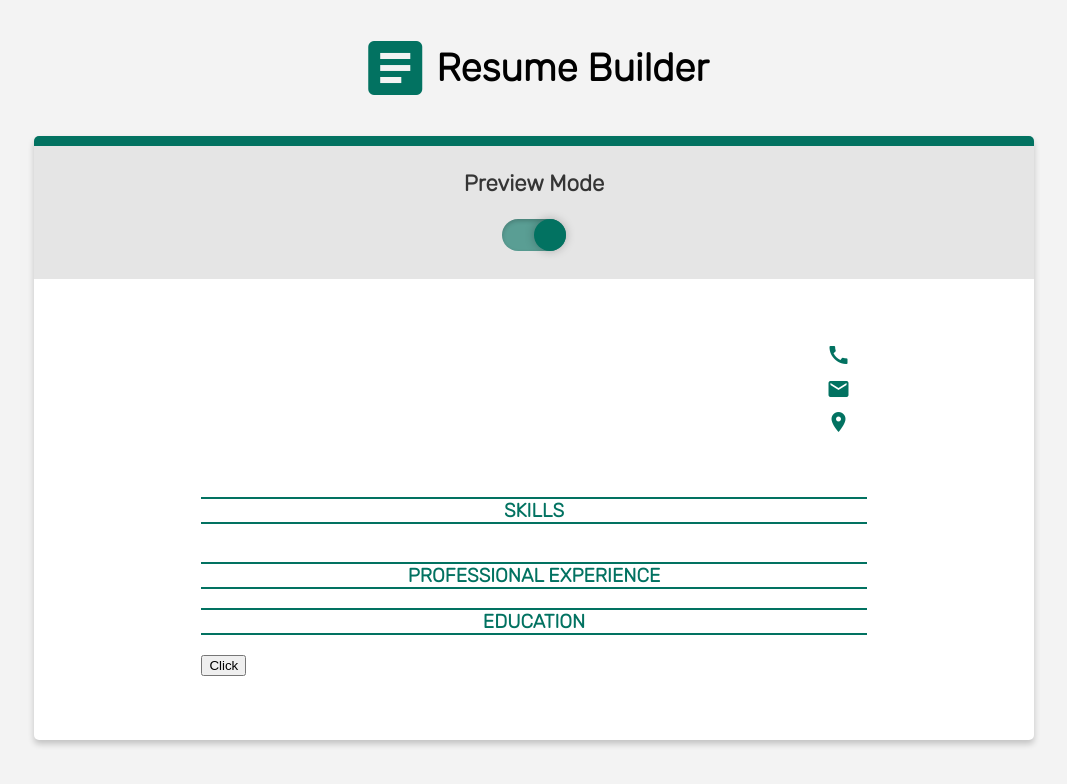
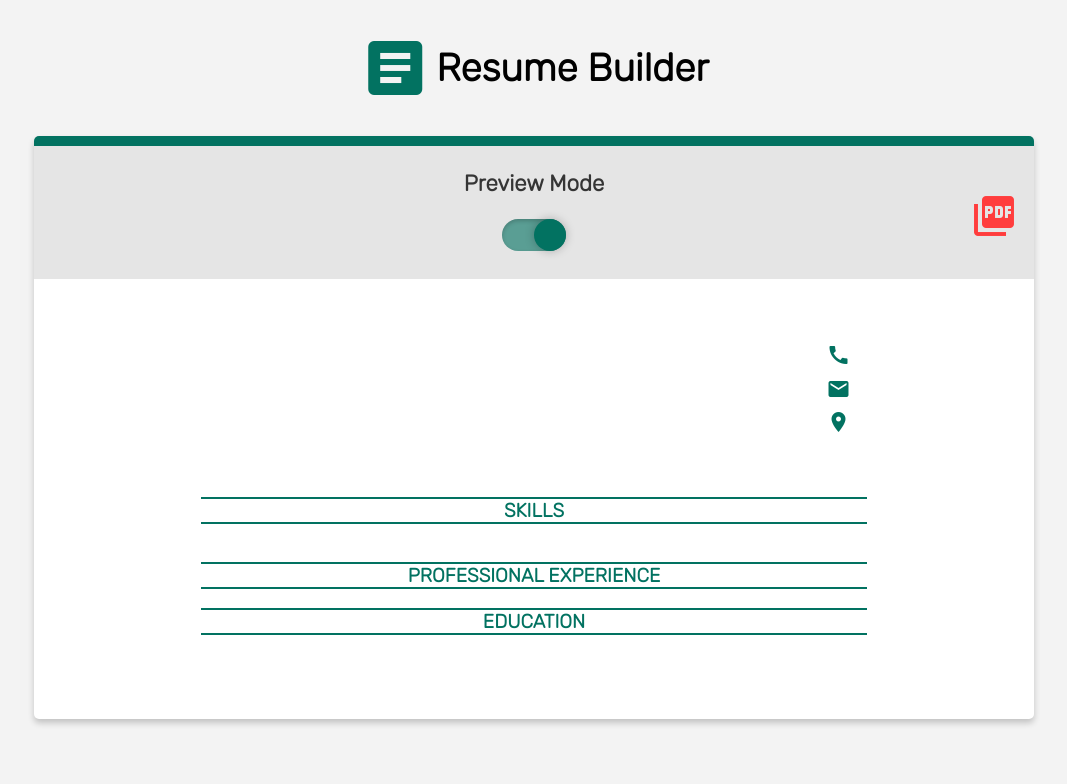
Before and after one commit to jon-ng0120/cv-project, a React (Create React App) app: page / in a window 1280 px wide. Both pictures are taken after a click on the label 640 px from the left and 235 px from the top of the page. Shown: the top 784 px of the page, without its empty margins (106-1173 px from the left). Built offline with nearby package versions, Linux system fonts and the light colour scheme.

Commit message:
Added logic to only show export PDF button when previewing

```diff
--- a/src/App.js
+++ b/src/App.js
@@ -20,9 +20,15 @@ import ToggleButton from './ToggleButton';
 const App = () => {
   // TOGGLE PREVIEW HANDLERS
   const [isPreview, setIsPreview] = useState(false);
+  const [canExport, setCanExport] = useState(false);
   const setPreviewHandler = () => {
-    isPreview ? setIsPreview(false) : setIsPreview(true);
-    // console.log(generalInputData);
+    if (isPreview) {
+      setIsPreview(false);
+      setCanExport(false);
+    } else {
+      setIsPreview(true);
+      setCanExport(true);
+    }
   };
 
   // GENERAL COMPONENTS HANDLERS
@@ -107,13 +113,13 @@ const App = () => {
   };
 
   const toPdf = () => {
-    const input = document.getElementById('display-container');
+    const input = document.querySelector('#display-container');
     html2canvas(input).then((canvas) => {
       const imgData = canvas.toDataURL('image/png');
 
       const pdf = new jsPDF();
       pdf.addImage(imgData, 'PNG', 0, 0);
-      pdf.save('download.pdf');
+      pdf.save('Resume.pdf');
     });
   };
 
@@ -125,7 +131,11 @@ const App = () => {
       </div>
 
       <div id="forms-container">
-        <ToggleButton onPreviewChange={setPreviewHandler} />
+        <ToggleButton
+          onPreviewChange={setPreviewHandler}
+          onPdfClick={toPdf}
+          canExportPdf={canExport}
+        />
 
         {/* INPUTS CONTAINER */}
         {!isPreview && (
@@ -171,7 +181,6 @@ const App = () => {
             <ExperienceDisplay experienceData={experienceInputData} />
             <p className="header">EDUCATION</p>
             <EducationDisplay educationData={educationInputData} />
-            <button onClick={toPdf}>Click</button>
           </div>
         )}
       </div>
--- a/src/ToggleButton.js
+++ b/src/ToggleButton.js
@@ -3,6 +3,7 @@ import React from 'react';
 const ToggleButton = (props) => {
   return (
     <div className="toggle-container">
+      <div>
         <p>Preview Mode</p>
         <label className="toggle" htmlFor="toggleSwitch">
           <input
@@ -14,6 +15,18 @@ const ToggleButton = (props) => {
           <div className="toggle__fill"></div>
         </label>
       </div>
+
+      {props.canExportPdf && (
+        <span
+          title="Download as PDF"
+          id="pdf"
+          className="material-icons"
+          onClick={props.onPdfClick}
+        >
+          picture_as_pdf
+        </span>
+      )}
+    </div>
   );
 };
 
```
Lines whose indentation alone changed are shown as unchanged.
